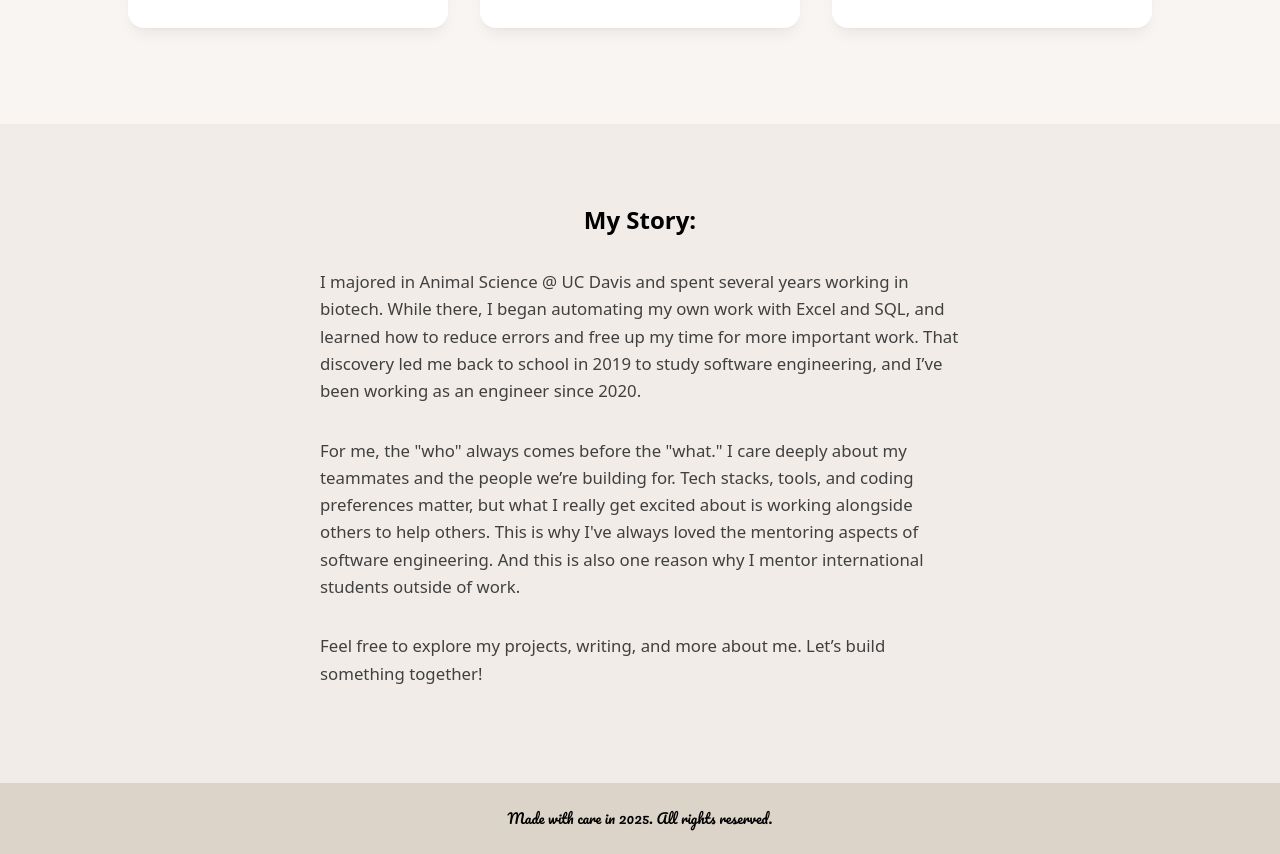
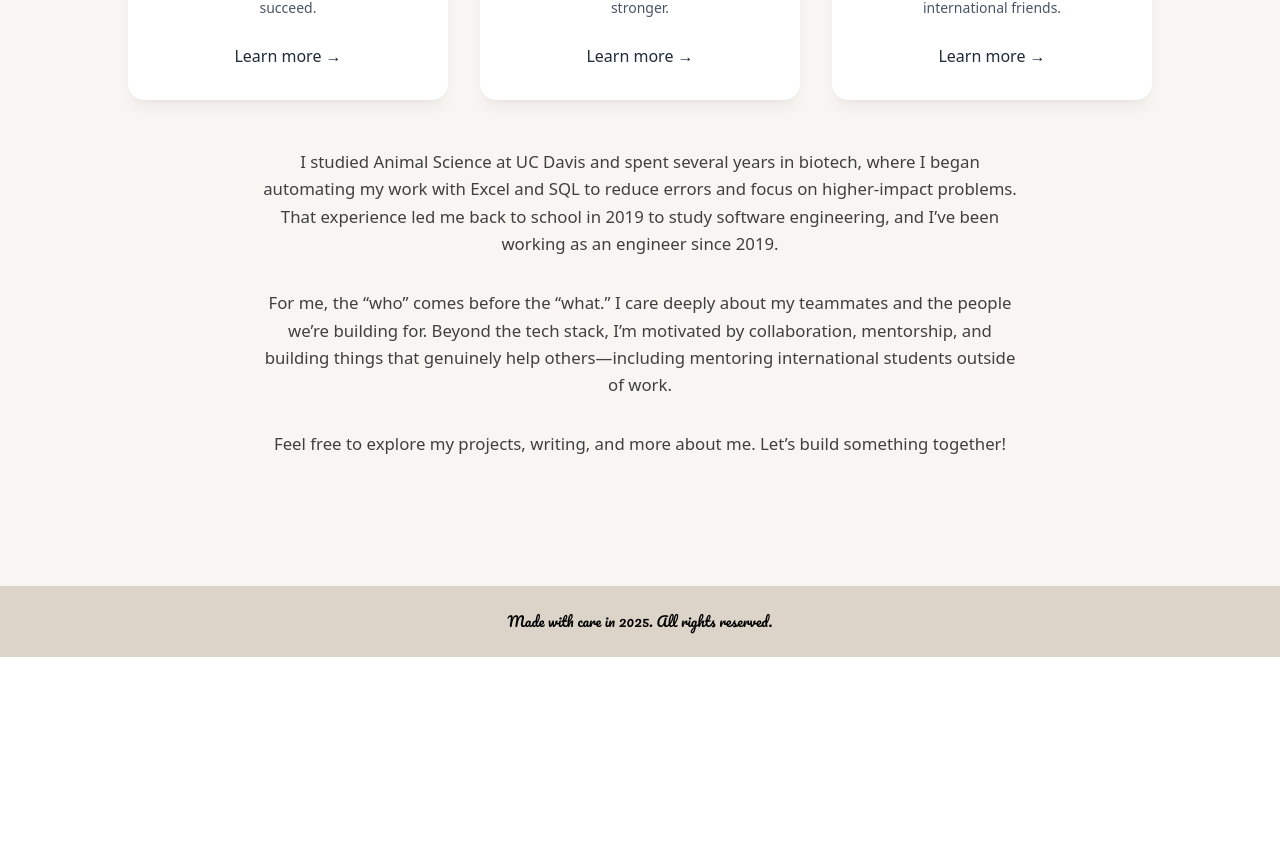
Before and after one commit to mackenzie-km/portfolio, a React (Vite) app: page / in a window 1280 px wide. Shown: the part 859-1713 px from the top of the page. After the commit the page ends 1516 px from the top, so only its background shows below. Built offline with nearby package versions, Linux system fonts and the light colour scheme.

Commit message:
fix motion framer timing for bottom paragraphs

```diff
--- a/src/About.jsx
+++ b/src/About.jsx
@@ -11,7 +11,7 @@ export default function About() {
       <div ref={ref} id="about" className="flex flex-col gap-16 md:flex-row">
         <div className="flex-auto items-center order-2 text-left md:order-1 relative md:min-h-fit">
           <div className="max-w-[1100px] mx-auto px-8 lg:px-6 py-20">
-            <div class="flex flex-column my-8 gap-4">
+            <div class="flex flex-col md:flex-row my-8 gap-4">
               <motion.div
                 initial={{ opacity: 0.3 }}
                 whileInView={{ opacity: 1 }}
@@ -22,13 +22,13 @@ export default function About() {
                 Hi 👋! I’m Mackenzie (but you can call me Mack). I create
                 software that helps people do their best work.
               </motion.div>
-              <div class="flex items-center justify-center order-1 md:order-2">
+              <div class="flex items-center justify-center order-1 md:order-2 pt-8 md:pt-0">
                 <div
                   class="relative rounded-3xl
            shadow-[0_20px_40px_rgba(0,0,0,0.08)]  bg-gradient-to-br from-[var(--color-accent-dark)] to-[var(--color-accent-med)] opacity-100 py-2 px-2 mt-2 md:mt-0"
                 >
                   <img
-                    class="rounded-3xl min-h-[50px] min-w-[50px] max-w-[100px] max-h-[100px] md:max-w-[150px] md:max-h-[150px]"
+                    class="rounded-3xl min-h-[100px] min-w-[100px] max-w-[250px] md:max-w-[150px] md:max-h-[150px]"
                     id="profile-photo"
                     src={headshot}
                     alt="Profile Photo"
@@ -40,11 +40,11 @@ export default function About() {
           <section className="relative pt-8 pb-16">
             <div className="absolute inset-0 bg-[#f8f5f2] h-auto -z-10" />
             <div className="absolute inset-0 bg-white top-auto  -z-10" />
-            <div className="max-w-6xl mx-auto text-center px-16 p-8">
-              <h2 className="text-2xl md:text-2xl font-semibold font-[var(--font-nunito)] pb-8">
+            <div className="max-w-6xl mx-auto text-center px-16 py-16">
+              <h2 className="text-3xl md:text-4xl font-semibold font-[var(--font-nunito)] pb-16">
                 About Me:
               </h2>
-              <div className="grid gap-8 md:grid-cols-3">
+              <div className="grid gap-8 pb-4 md:grid-cols-3">
                 <SpecialtyCard
                   icon="</>"
                   title="Coding"
@@ -63,51 +63,30 @@ export default function About() {
                   description="I have a passion for cooking and share recipes inspired by family and international friends."
                 />
               </div>
-            </div>
-          </section>
-          <section className="relative pt-8 pb-16  bg-[#f1ece7]">
-            <div className="max-w-3xl mx-auto px-16 p-8">
-              <h2 className="text-2xl md:text-2xl font-semibold font-[var(--font-nunito)] text-center pt-4">
-                My Story:
-              </h2>
               <motion.div
                 initial={{ opacity: 0.3 }}
                 whileInView={{ opacity: 1 }}
                 viewport={{ once: false, amount: 0.5 }}
                 transition={{ duration: 1.5 }}
-                class="mt-8 mb-8 max-w-3xl mx-auto text-[1.05rem] leading-relaxed text-neutral-700 font-[var(--font-nunito)]"
               >
-                I majored in Animal Science @ UC Davis and spent several years
-                working in biotech. While there, I began automating my own work
-                with Excel and SQL, and learned how to reduce errors and free up
-                my time for more important work. That discovery led me back to
-                school in 2019 to study software engineering, and I’ve been
-                working as an engineer since 2020.
-              </motion.div>
-              <motion.div
-                initial={{ opacity: 0.3 }}
-                whileInView={{ opacity: 1 }}
-                viewport={{ once: false, amount: 0.5 }}
-                transition={{ duration: 1.5 }}
-                class="mt-8 mb-8 max-w-3xl mx-auto text-[1.05rem] leading-relaxed text-neutral-700 font-[var(--font-nunito)]"
-              >
-                For me, the "who" always comes before the "what." I care deeply
-                about my teammates and the people we’re building for. Tech
-                stacks, tools, and coding preferences matter, but what I really
-                get excited about is working alongside others to help others.
-                This is why I've always loved the mentoring aspects of software
-                engineering. And this is also one reason why I mentor
-                international students outside of work.
-              </motion.div>
-              <motion.div
-                initial={{ opacity: 0.3 }}
-                whileInView={{ opacity: 1 }}
-                viewport={{ once: false, amount: 0.5 }}
-                transition={{ duration: 1.5 }}
-                class="mt-8 max-w-3xl mx-auto text-[1.05rem] leading-relaxed text-neutral-700 font-[var(--font-nunito)]"
-              >
-                Feel free to explore my projects, writing, and more about me.
-                Let’s build something together!
+                <p class="mt-8 mb-8 max-w-3xl mx-auto text-[1.05rem] leading-relaxed text-neutral-700 font-[var(--font-nunito)]">
+                  I studied Animal Science at UC Davis and spent several years
+                  in biotech, where I began automating my work with Excel and
+                  SQL to reduce errors and focus on higher-impact problems. That
+                  experience led me back to school in 2019 to study software
+                  engineering, and I’ve been working as an engineer since 2019.
+                </p>
+                <p class="mt-8 mb-8 max-w-3xl mx-auto text-[1.05rem] leading-relaxed text-neutral-700 font-[var(--font-nunito)]">
+                  For me, the “who” comes before the “what.” I care deeply about
+                  my teammates and the people we’re building for. Beyond the
+                  tech stack, I’m motivated by collaboration, mentorship, and
+                  building things that genuinely help others—including mentoring
+                  international students outside of work.
+                </p>
+                <p class="mt-8 max-w-3xl mx-auto text-[1.05rem] leading-relaxed text-neutral-700 font-[var(--font-nunito)]">
+                  Feel free to explore my projects, writing, and more about me.
+                  Let’s build something together!
+                </p>
               </motion.div>
             </div>
           </section>
```
